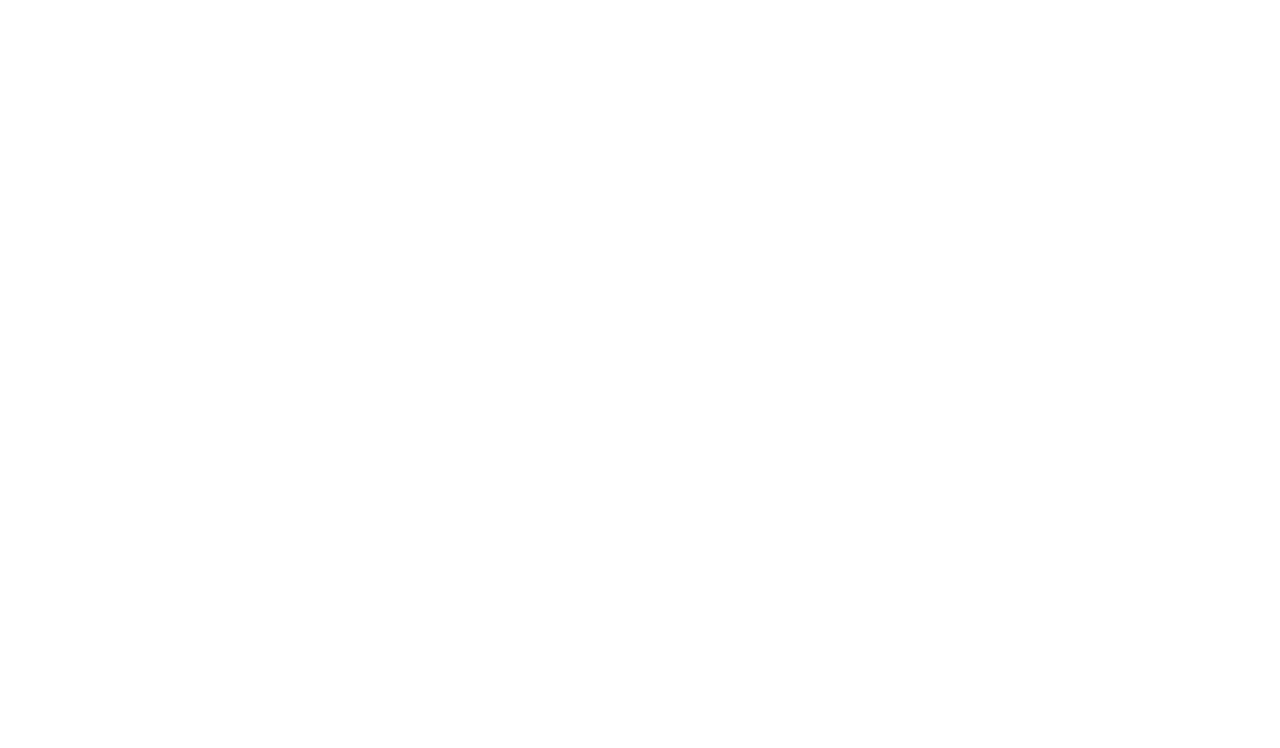
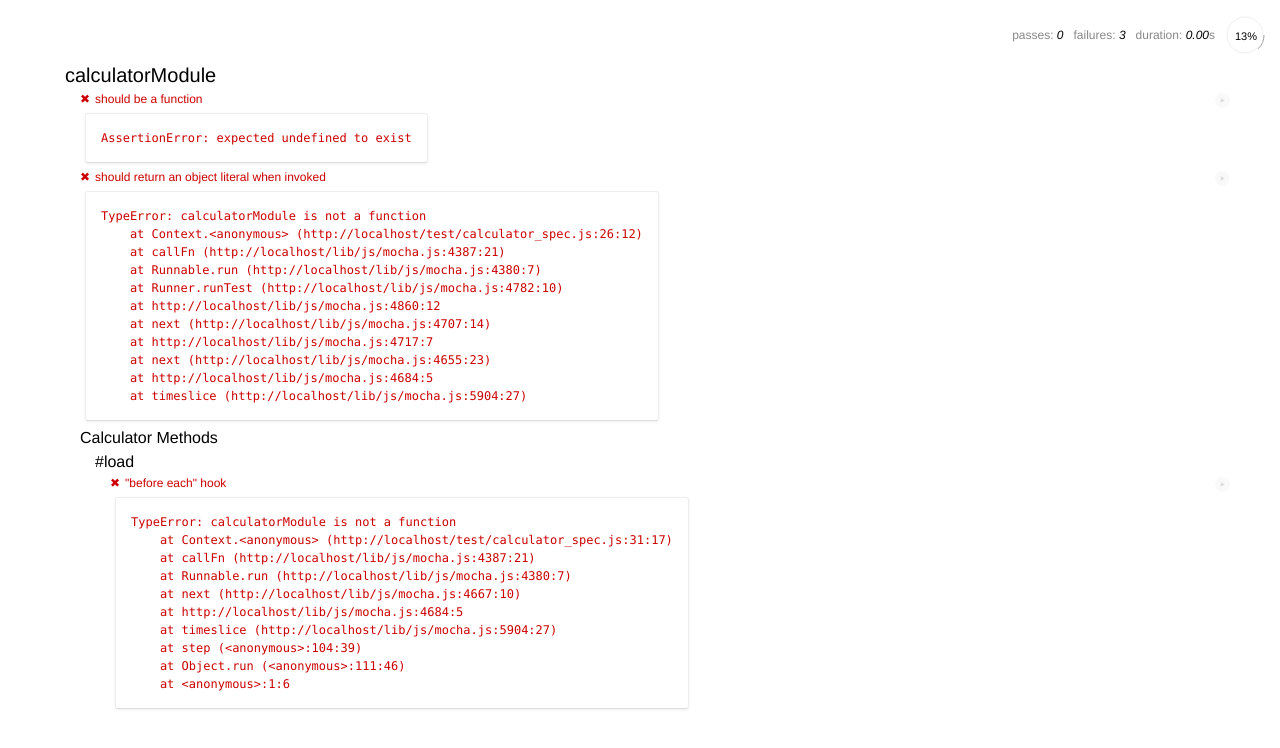
Before and after one commit to devleague/js-calculator, a website with bundled scripts: page test.html in a window 1280 px wide. Built offline with nearby package versions, Linux system fonts and the light colour scheme.

Commit message:
fix tests to work in browser environment

```diff
--- a/test.html
+++ b/test.html
@@ -5,7 +5,6 @@
     <meta http-equiv="X-UA-Compatible" content="IE=edge">
     <title>Js-Calculator</title>
     <meta name="viewport" content="width=device-width, initial-scale=1">
-
     <link rel="stylesheet" href="lib/css/mocha.css">
   </head>
   <body>
@@ -14,9 +13,9 @@
     <script src="/lib/js/chai.js" type="text/javascript"></script>
     <script src="/lib/js/sinon-chai.js" type="text/javascript"></script>
     <script src="/lib/js/sinon.js" type="text/javascript"></script>
-        <script src="/../calculator.js" type="text/javascript"></script>
-        <!-- <script src="/../script.js" type="text/javascript"></script> -->
+    <script src="/calculator.js" type="text/javascript"></script>
     <script>mocha.setup('bdd');</script>
     <script src="test/calculator_spec.js"type="text/javascript"></script>
+    <script>mocha.run();</script>
   </body>
 </html>
--- a/test/calculator_spec.js
+++ b/test/calculator_spec.js
@@ -16,19 +16,20 @@ var should = chai.should();
 
 describe("calculatorModule", function() {
   var newCalc;
+  var calculatorModule = GLOBAL.calculatorModule;
 
-  beforeEach(function () {
-    newCalc = GLOBAL.calculatorModule();
+  it('should be a function', function () {
+    expect(calculatorModule).to.exist;
+    expect(calculatorModule).to.be.an('function');
+  });
+  it('should return an object literal when invoked', function () {
+    expect(calculatorModule()).to.be.an('object');
   });
 
-  it('should be a function', function () {
-    expect(GLOBAL.calculatorModule).to.exist;
-    expect(GLOBAL.calculatorModule).to.be.an('function');
+  describe('Calculator Methods', function () {
+    beforeEach(function () {
+      newCalc = calculatorModule();
     });
-  it('should return an object literal when invoked', function () {
-    expect(GLOBAL.calculatorModule()).to.be.an('object');
-  });
-
     describe('#load', function () {
       it('should be a function available on a new calculator object', function () {
         expect(newCalc.load).to.be.a('function');
@@ -264,3 +265,4 @@ describe("calculatorModule", function() {
       });
     });
   });
+});
```
Lines whose indentation alone changed are shown as unchanged.
